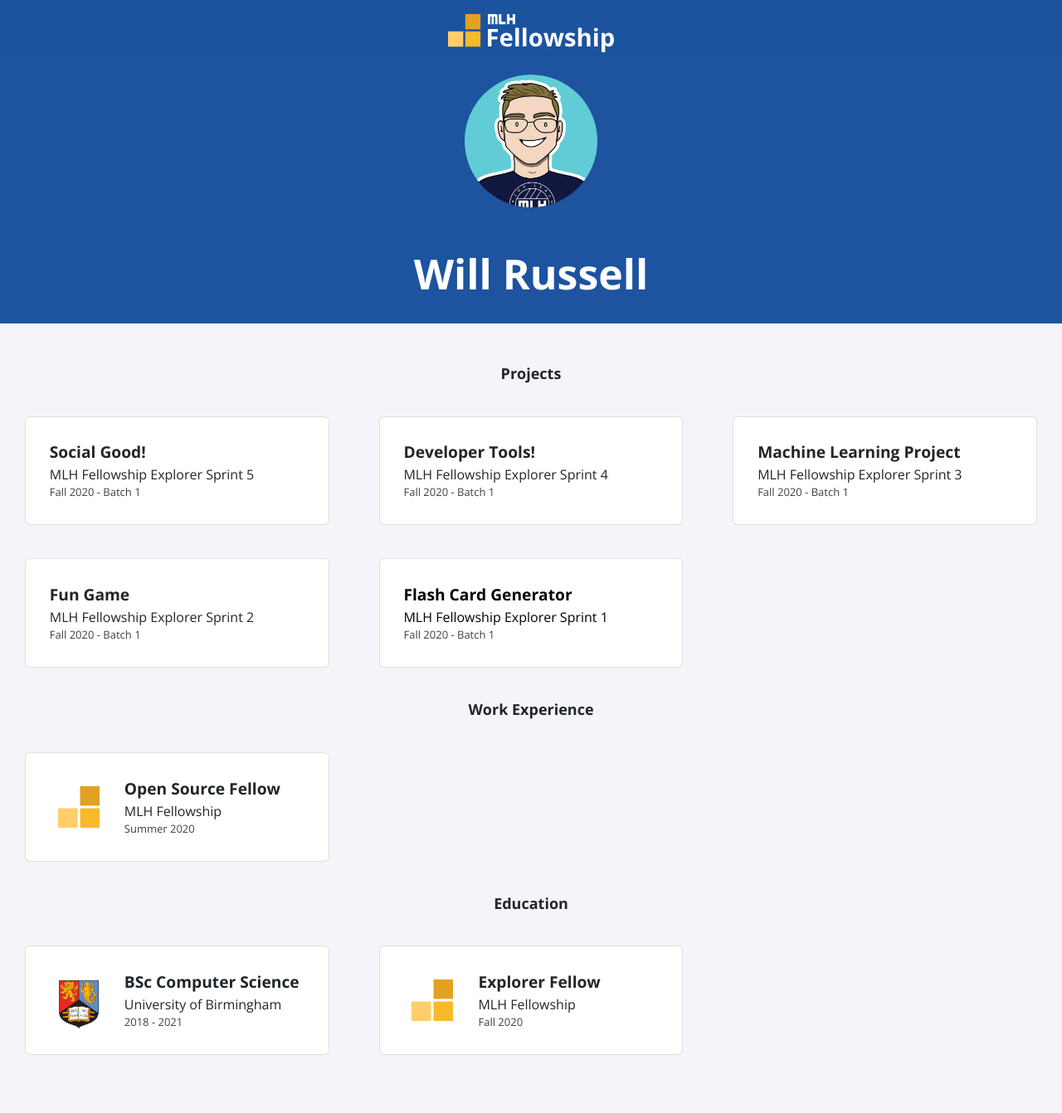
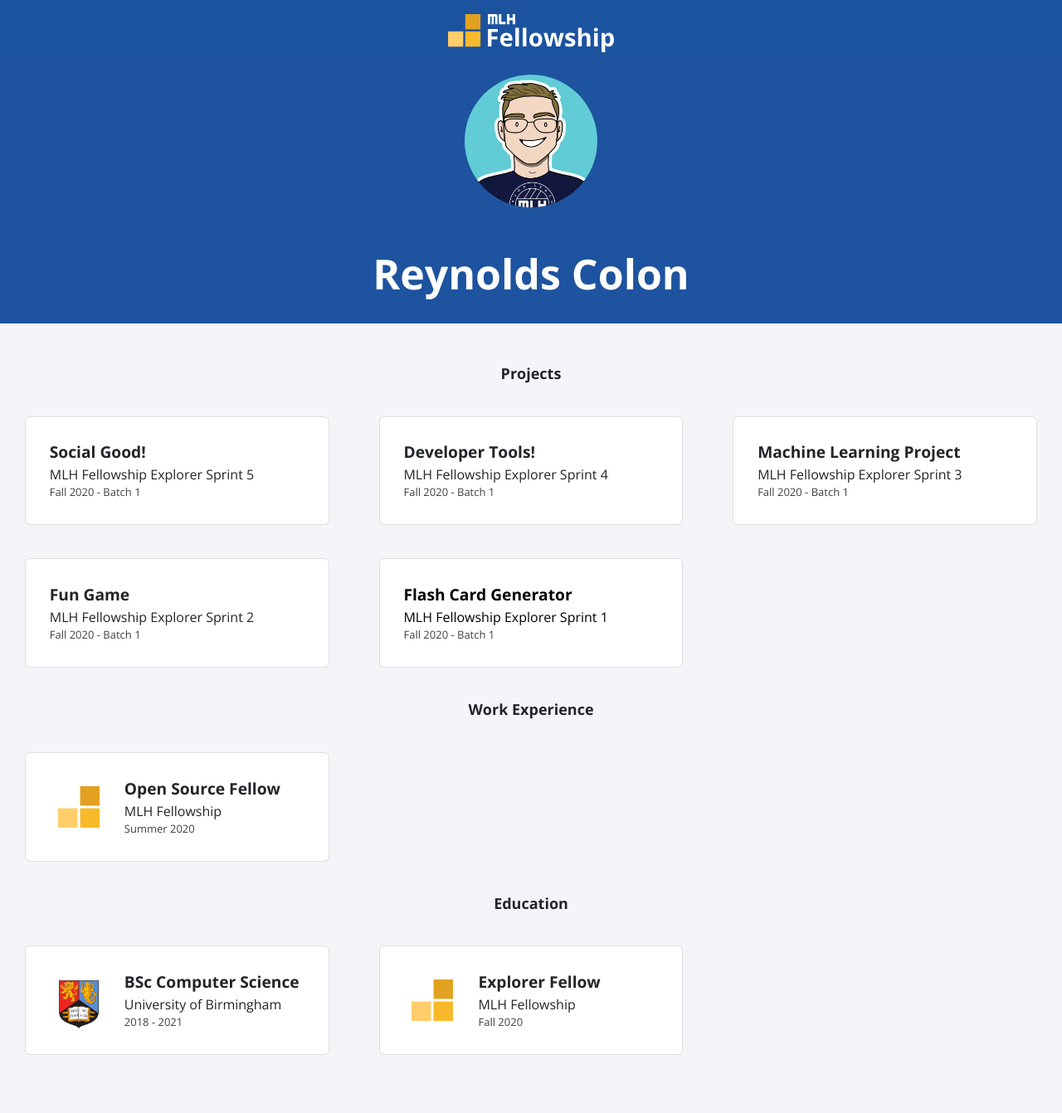
Before and after one commit to Rcolon100/Reynolds.colon, a Jekyll site: the page built from index.html, in a window 1280 px wide. Shown: the whole page at 83% size. Built offline with Jekyll 4.4.1, drawn with Linux system fonts in a browser that asks for light colours; nearby versions of some CDN libraries; part of the change alters nothing that is shown.

Commit message:
Add portfolio data for config

```diff
--- a/_config.yml
+++ b/_config.yml
@@ -1,13 +1,12 @@
-title: "Will Russell"
-email: fellowship@mlh.io
+title: "Reynolds Colon"
+email: Rcolon03@gmail.com
 description: >- # this means to ignore newlines until "baseurl:"
-  Write an awesome description for your new site here. You can edit this
-  line in _config.yml. It will appear in your document head meta (for
-  Google search results) and in your feed.xml site description.
+  This is my portfolio site created for a MLH Hackathon.
+  Full Stack Developer and Project Leader experienced in utilizing various technologies and programming languages to deliver effective and efficient results.
 baseurl: "/"
-url: "/portfolio-template"
-twitter_username: mlhacks
-github_username:  mlh-fellowship
+url: "http://rcolon100.github.io/"
+twitter_username: Reynolds_Colon
+github_username:  rcolon100
 
 sass:
   sass_dir: _sass
```
Also changed, not shown: projects/waspgraphql.md (added).
